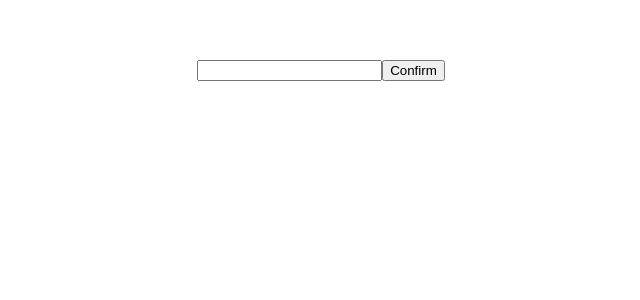
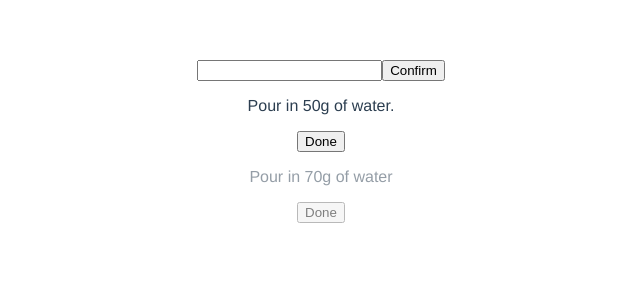
Before and after one commit to BartoszGamza/brevue, a Vue app: page / in a window 1280 px wide. Shown: the top 300 px of the page, without its empty margins (319-959 px from the left). Built offline with nearby package versions, Linux system fonts and the light colour scheme.

Commit message:
steps poc

```diff
--- a/src/components/Countdown.vue
+++ b/src/components/Countdown.vue
@@ -1,10 +1,25 @@
 <template>
   <div>
-    <div v-if="!confirmed">
-      <input type="number" v-model="time">
-      <button @click="confirmTime">Confirm</button>
+    <!-- DEMO TIMER -->
+    <div>
+      <div v-if="!confirmed">
+        <input type="number" v-model="time">
+        <button @click="confirmTime">Confirm</button>
+      </div>
+      <div v-if="confirmed">{{ time }}</div>
     </div>
-    <div v-if="confirmed">{{ time }}</div>
+
+    <!-- STEPS POC -->
+    <div>
+      <div v-for="(step, key) in v60" :key="key" :class="{'step--inactive': !step.current}">
+        <p>{{ step.text }}</p>
+        <button @click="stepCompleted(step, key)">Done</button>
+        <div v-if="step.completed">
+          <p>now wait:</p>
+          <div>{{ time }}</div>
+        </div>
+      </div>
+    </div>
   </div>
 </template>
 
@@ -13,12 +28,32 @@ export default {
   data () {
     return {
       time: null,
-      confirmed: false
+      confirmed: false,
+      v60: [
+        {
+          current: true,
+          text: 'Pour in 50g of water.',
+          completed: false,
+          wait: 20,
+          next: 'Pour in 70g of water'
+        },
+        {
+          current: false,
+          text: 'Pour in 70g of water',
+          wait: 20,
+          completed: false,
+          next: 'Pour in 80g of water'
+        }
+      ]
     }
   },
   methods: {
     confirmTime () {
       this.confirmed = true
+      this.countdown()
+    },
+    setTimer (seconds) {
+      this.time = seconds
       this.countdown()
     },
     countdown () {
@@ -29,8 +64,25 @@ export default {
         }, 1000)
       } else {
         this.confirmed = false
+        this.nextStep()
       }
+    },
+    stepCompleted (step, key) {
+      this.v60[key].completed = true
+      this.time = step.wait
+      this.countdown()
+    },
+    nextStep () {
+      const currentStep = this.v60.findIndex(step => step.current)
+      this.v60[currentStep].current = false
+      this.v60[currentStep + 1].current = true
     }
   }
 }
 </script>
+
+<style scoped>
+.step--inactive {
+  opacity: 0.5;
+}
+</style>
```
